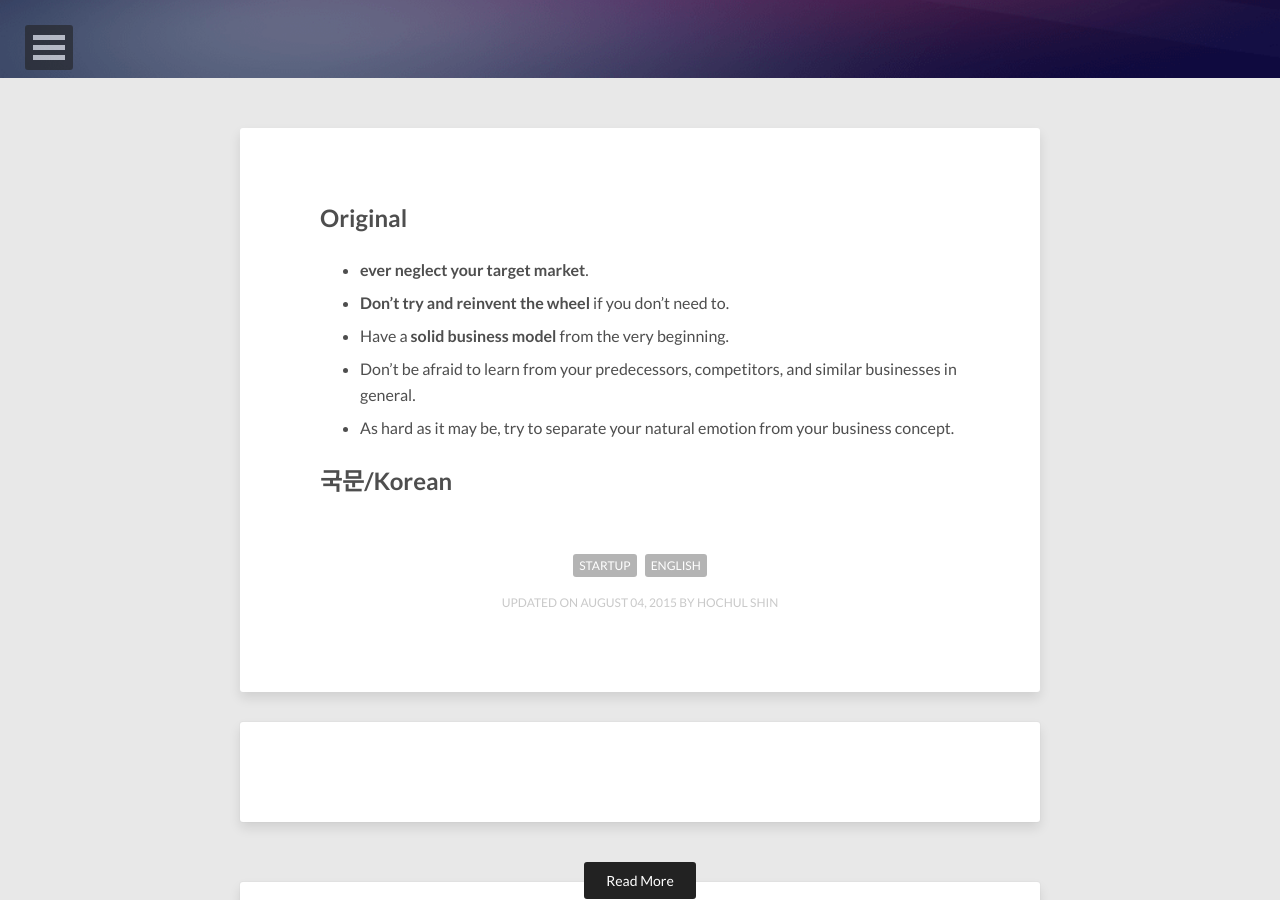
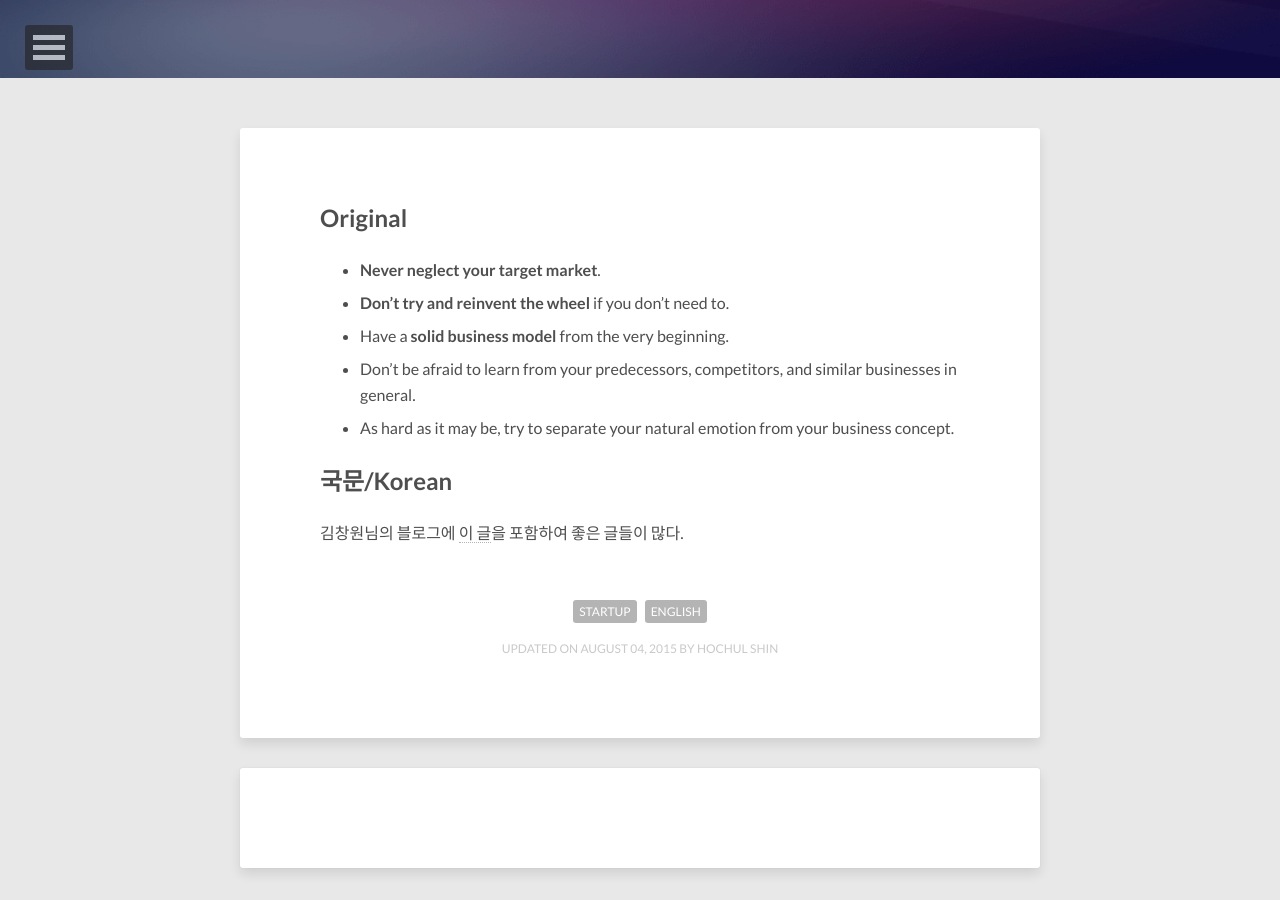
Before and after one commit to dakoo/dakoo.github.io, a Jekyll site: the page built from _posts/2015-08-04-Startup-5-hazards.md, in a window 1280 px wide and 900 px high, scrolled down 322 px. Built offline with Jekyll 4.4.1, drawn with Linux system fonts in a browser that asks for light colours; nearby versions of some CDN libraries; comment, search, counter and statistics services are not loaded.

Commit message:
Update 2015-08-04-Startup-5-hazards.md

```diff
--- a/_posts/2015-08-04-Startup-5-hazards.md
+++ b/_posts/2015-08-04-Startup-5-hazards.md
@@ -11,10 +11,12 @@ link: http://www.gsb.stanford.edu/insights/yossi-feinberg-avoid-these-five-commo
 
 ## [Original](http://www.gsb.stanford.edu/insights/yossi-feinberg-avoid-these-five-common-startup-traps)
 
-- **ever neglect your target market**.
+- **Never neglect your target market**.
 - **Don’t try and reinvent the wheel** if you don’t need to.
 - Have a **solid business model** from the very beginning.
 - Don’t be afraid to learn from your predecessors, competitors, and similar businesses in general.
 - As hard as it may be, try to separate your natural emotion from your business concept.
 
 ## [국문/Korean](http://www.memoriesreloaded.net/2015/07/5.html)
+
+김창원님의 블로그에 [이 글](http://www.memoriesreloaded.net/2015/07/5.html)을 포함하여 좋은 글들이 많다.
```
